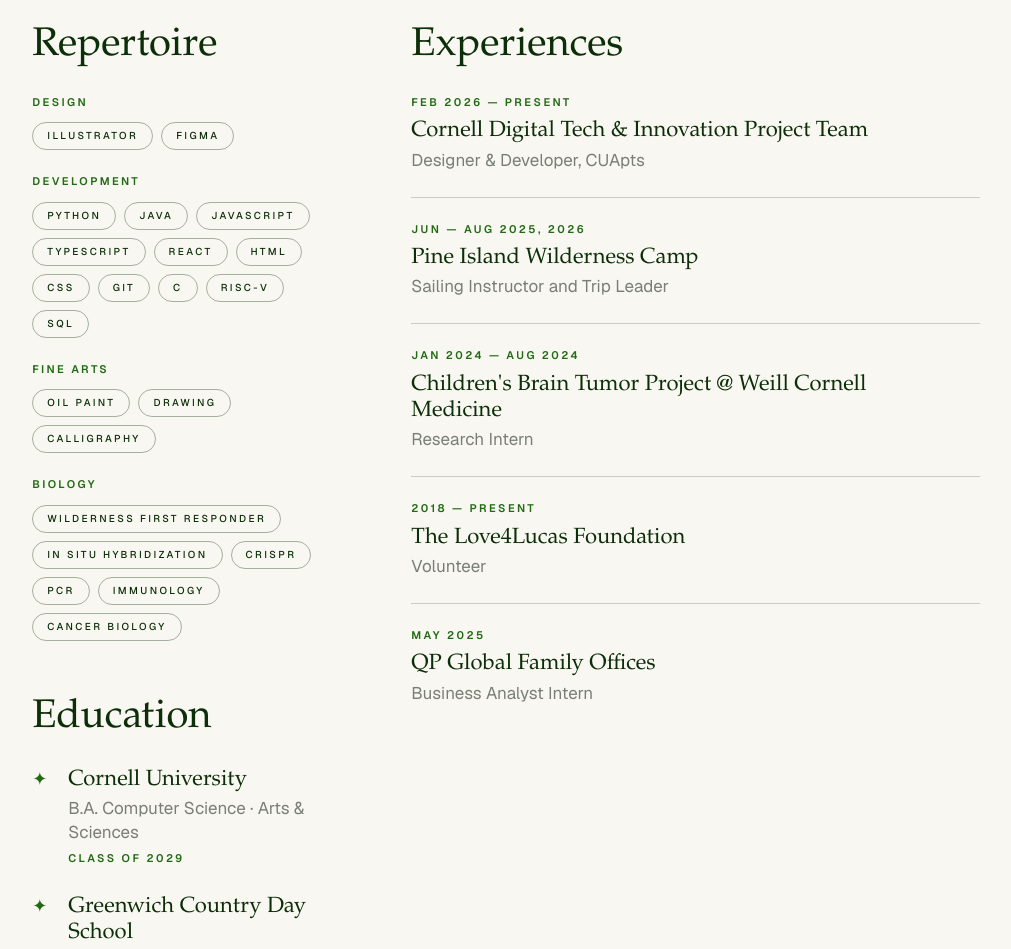
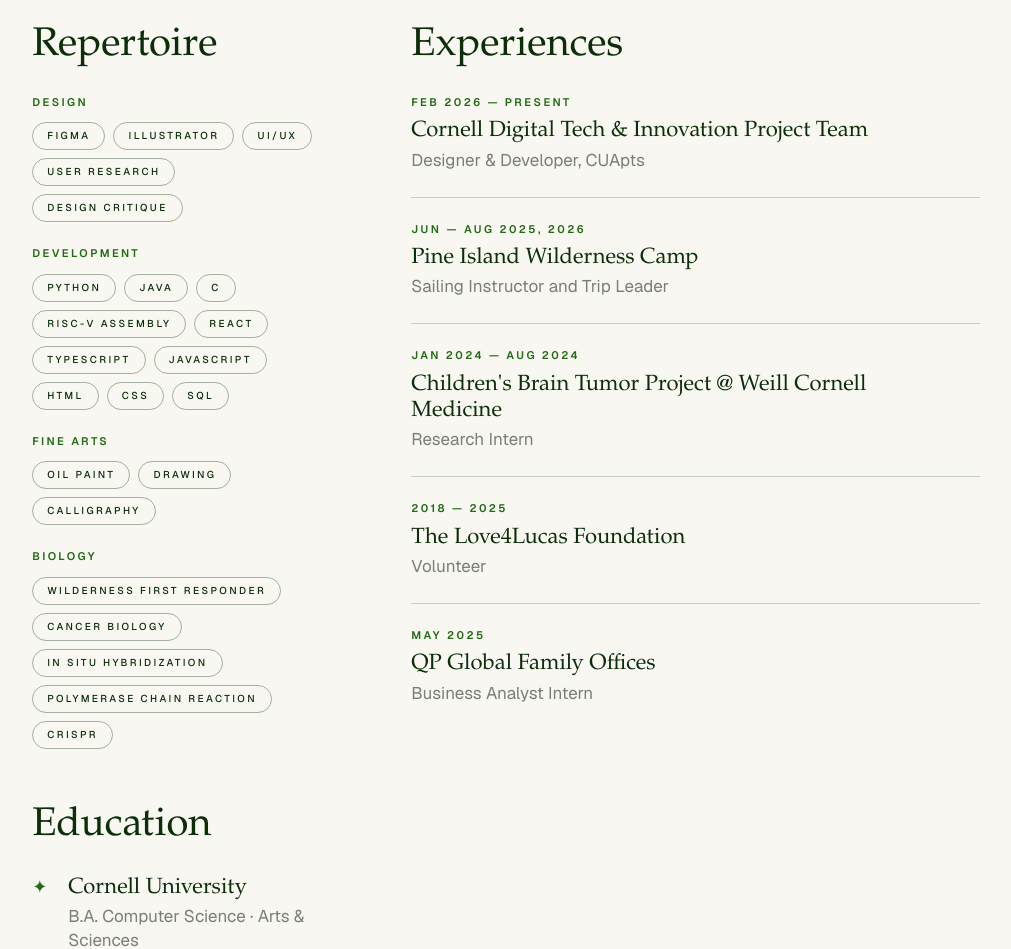
Before and after one commit to harashimakai/portfolio-kai, a React (Vite) app: page /about in a window 1280 px wide. Shown: the part 1180-2129 px from the top of the page, without its empty margins (134-1145 px from the left). Built offline with nearby package versions, Linux system fonts and the light colour scheme; a web font is replaced by a local one.

Commit message:
changes to about page content

```diff
--- a/src/data/about.ts
+++ b/src/data/about.ts
@@ -1,31 +1,29 @@
 export const SKILLS = [
-  { group: "Design", items: ["Illustrator", "Figma"] },
+  { group: "Design", items: ["Figma", "Illustrator","UI/UX","User Research","Design Critique"] },
   {
     group: "Development",
     items: [
       "Python",
       "Java",
+      "C",
+      "RISC-V Assembly",
+      "React",
+      "TypeScript",
       "JavaScript",
-      "TypeScript",
-      "React",
       "HTML",
       "CSS",
-      "Git",
-      "C",
-      "RISC-V",
       "SQL",
     ],
   },
-  { group: "Fine Arts", items: ["Oil paint", "Drawing", "Calligraphy"] },
+  { group: "Fine Arts", items: ["Oil Paint", "Drawing", "Calligraphy"] },
   {
     group: "Biology",
     items: [
       "Wilderness First Responder",
+      "Cancer biology",
       "In situ hybridization",
+      "Polymerase Chain Reaction",
       "CRISPR",
-      "PCR",
-      "Immunology",
-      "Cancer biology",
     ],
   },
 ];
@@ -60,7 +58,7 @@ export const EXPERIENCES = [
     role: "Research Intern",
   },
   {
-    date: "2018 — Present",
+    date: "2018 — 2025",
     title: "The Love4Lucas Foundation",
     role: "Volunteer",
   },
--- a/src/data/caseStudies.ts
+++ b/src/data/caseStudies.ts
@@ -63,7 +63,7 @@ export const studyList: StudyDef[] = [
     },
     logoSvg: cuaptsLogo,
     card: {
-      date: "Spring 2026",
+      date: "Fall 2026",
       context: "Cornell DTI",
       thumbnailUrl: cuaptsCoverPoster,
       video: cuaptsCover,
@@ -89,7 +89,7 @@ export const studyList: StudyDef[] = [
     },
     logoSvg: wordmark,
     card: {
-      date: "Feb 2026",
+      date: "Spring 2026",
       context: "Concept",
       thumbnailUrl: coverPoster,
       video: cover,
--- a/src/features/about/AboutQuotes.tsx
+++ b/src/features/about/AboutQuotes.tsx
@@ -75,11 +75,11 @@ const QUOTES: Quote[] = [
   {
     node: (
       <>
-        “The brain is locked in total darkness, of course, children. It floats
-        in a clear liquid inside the skull, never in the light. And yet the
-        world it constructs in the mind is full of light. It brims with color
-        and movement. So how, children, does the brain, which lives without a
-        spark of light, build for us a world full of light?”
+        “The brain is locked in total darkness, of course. It floats in a clear
+        liquid inside the skull, never in the light. And yet the world it
+        constructs in the mind is full of light. It brims with color and
+        movement. So how does the brain, which lives without a spark of light,
+        build for us a world full of light?”
       </>
     ),
     author: "Anthony Doerr, All the Light We Cannot See",
@@ -169,15 +169,14 @@ const QUOTES: Quote[] = [
   {
     node: (
       <>
-        “The hardships of last winter had become a memory—a series of vivid and
-        yet partial recollections. He knew that he had been cold but could not
-        invoke the cold in his bones; he knew that it had been windy but could
-        not relive the wind slicing through his flesh. These things—the numbing
-        cold, the gritty gales grounding into the skin—could be brought back as
-        words or pictures, but not as experiences.”
+        “The love of literature, of language, of the mystery of the mind and
+        heart showing themselves in the minute, strange, and unexpected
+        combinations of letters and words, in the blackest and coldest print—the
+        love which he had hidden as if it were illicit and dangerous, he began
+        to display, tentatively at first, and then boldly, and then proudly.”
       </>
     ),
-    author: "Hernan Diaz, In the Distance",
+    author: "John Williams, Stoner",
   },
   {
     node: (
```
